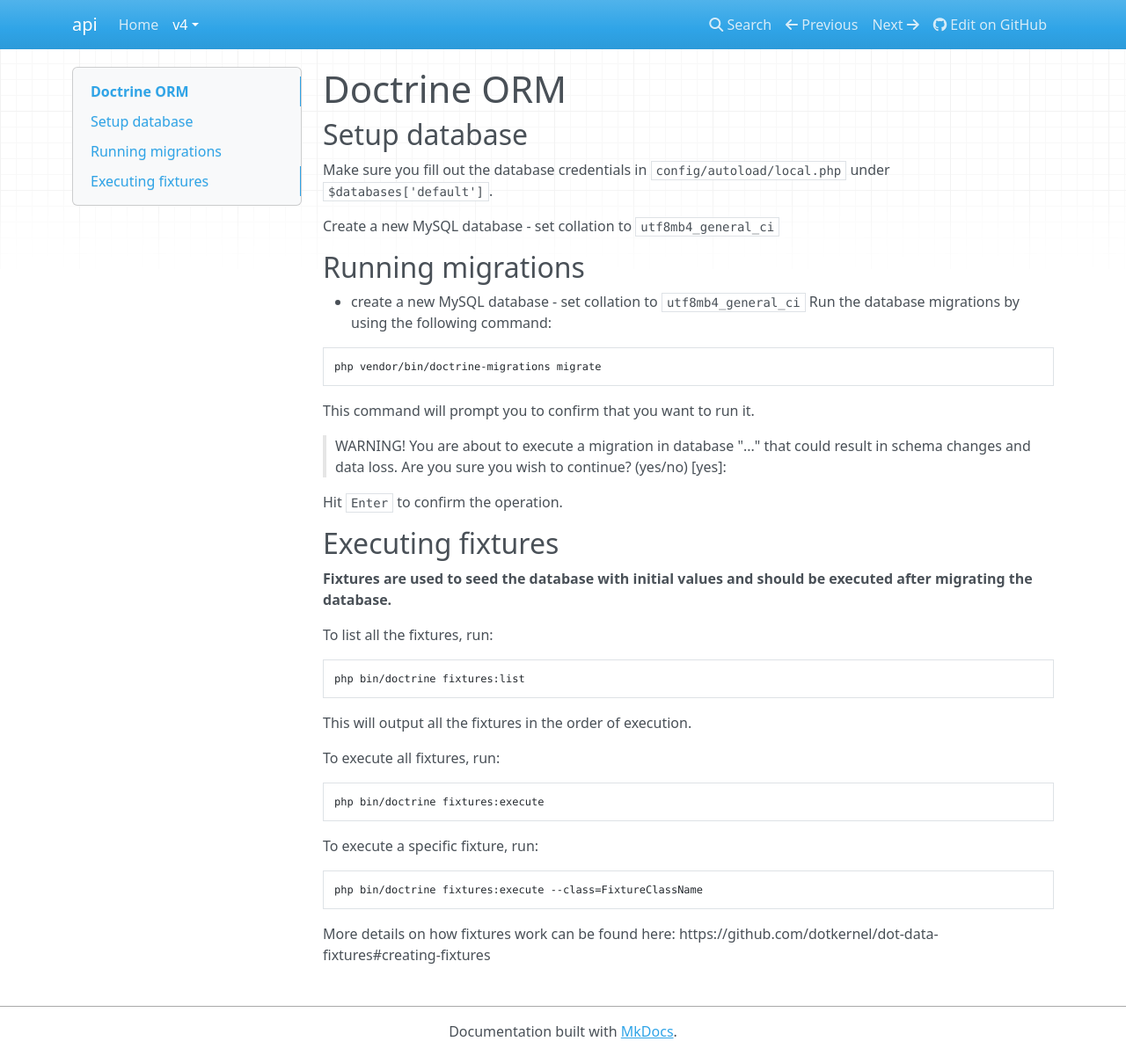
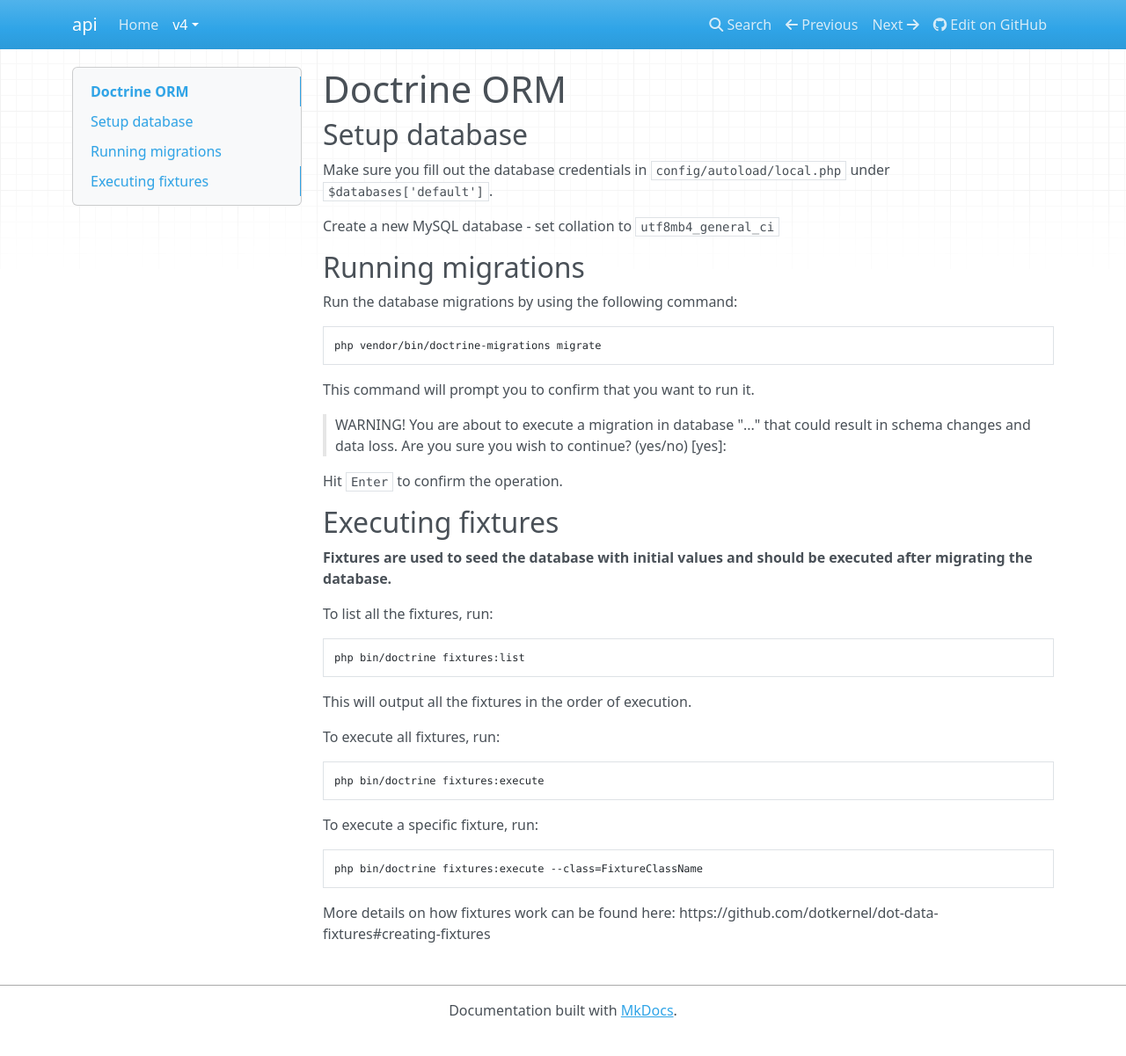
Before and after one commit to dotkernel/api-documentation, an MkDocs documentation site: the page built from docs/book/v4/installation/doctrine-orm.md, in a window 1280 px wide and 1201 px high. Shown: the whole window at 88% size. Built offline with MkDocs 1.6.1, drawn with Linux system fonts in a browser that asks for light colours; nearby versions of some CDN libraries.

Commit message:
Update docs/book/v4/installation/doctrine-orm.md
Co-authored-by: Alex Karajos <alex.merlin.1985@gmail.com>

````diff
--- a/docs/book/v4/installation/doctrine-orm.md
+++ b/docs/book/v4/installation/doctrine-orm.md
@@ -8,7 +8,6 @@
 
 ## Running migrations
 
-* create a new MySQL database - set collation to `utf8mb4_general_ci`
 Run the database migrations by using the following command:
 
 ```shell
````
